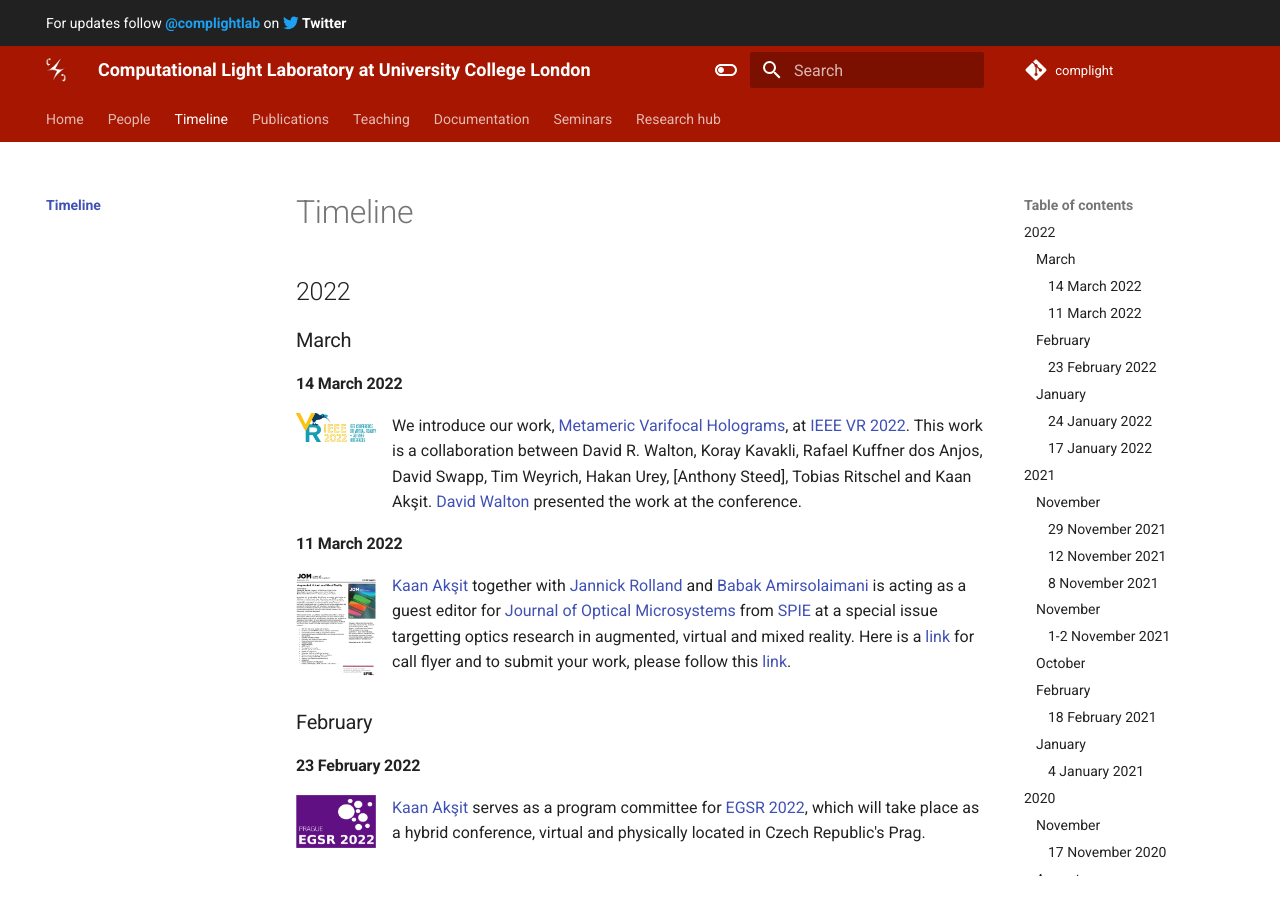
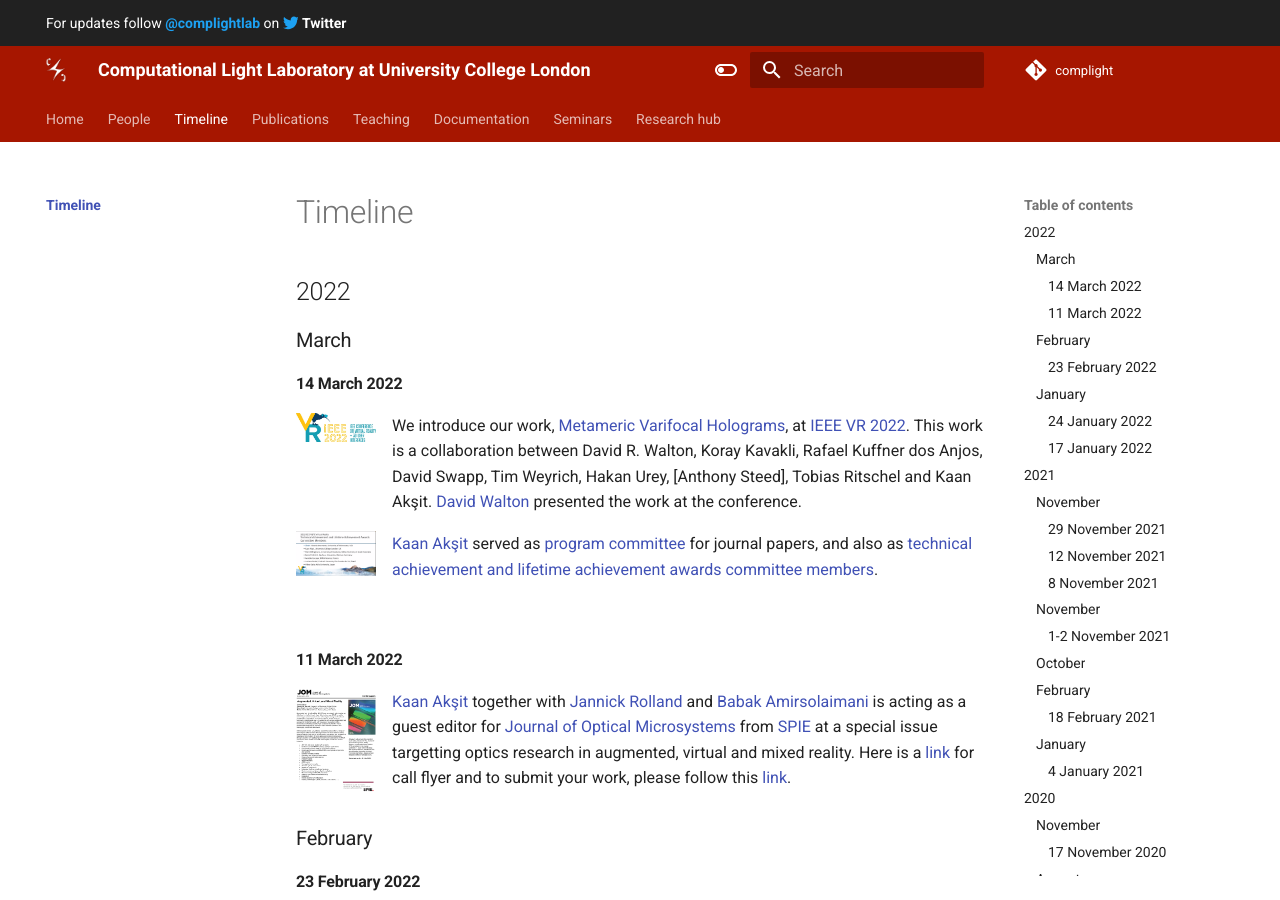
Before and after one commit to complight/complight.github.io, an MkDocs documentation site: the page built from docs/timeline/index.md, in a window 1280 px wide and 900 px high. Built offline with MkDocs 1.6.1 and Material for MkDocs 9.7.7, drawn with Linux system fonts in a browser that asks for light colours.

Commit message:
Updating the timeline.

```diff
--- a/docs/timeline/index.md
+++ b/docs/timeline/index.md
@@ -11,6 +11,13 @@ We introduce our work, [Metameric Varifocal Holograms](https://vr.cs.ucl.ac.uk/r
 This work is a collaboration between David R. Walton, Koray Kavakli, Rafael Kuffner dos Anjos, David Swapp, Tim Weyrich, Hakan Urey, [Anthony Steed], Tobias Ritschel and Kaan Akşit.
 [David Walton](https://drwalton.github.io/) presented the work at the conference.
 <br clear="left"/>
+
+<div style="float: left; height:100px;" class="boxed">
+<img align="left" src="../media/ieee_vgtc_2022_award.png" width="80" alt/>
+</div>
+[Kaan Akşit](https://kaanaksit.com) served as [program committee](https://ieeevr.org/2022/committees/program-committee/) for journal papers, and also as [technical achievement and lifetime achievement awards committee members](../media/ieee_vgtc_2022_award.png).
+<br clear="left"/>
+
 
 #### 11 March 2022
 <div style="float: left; height:100px;" class="boxed">
```
Also changed, not shown: docs/media/ieee_vgtc_2022_award.png (added).
